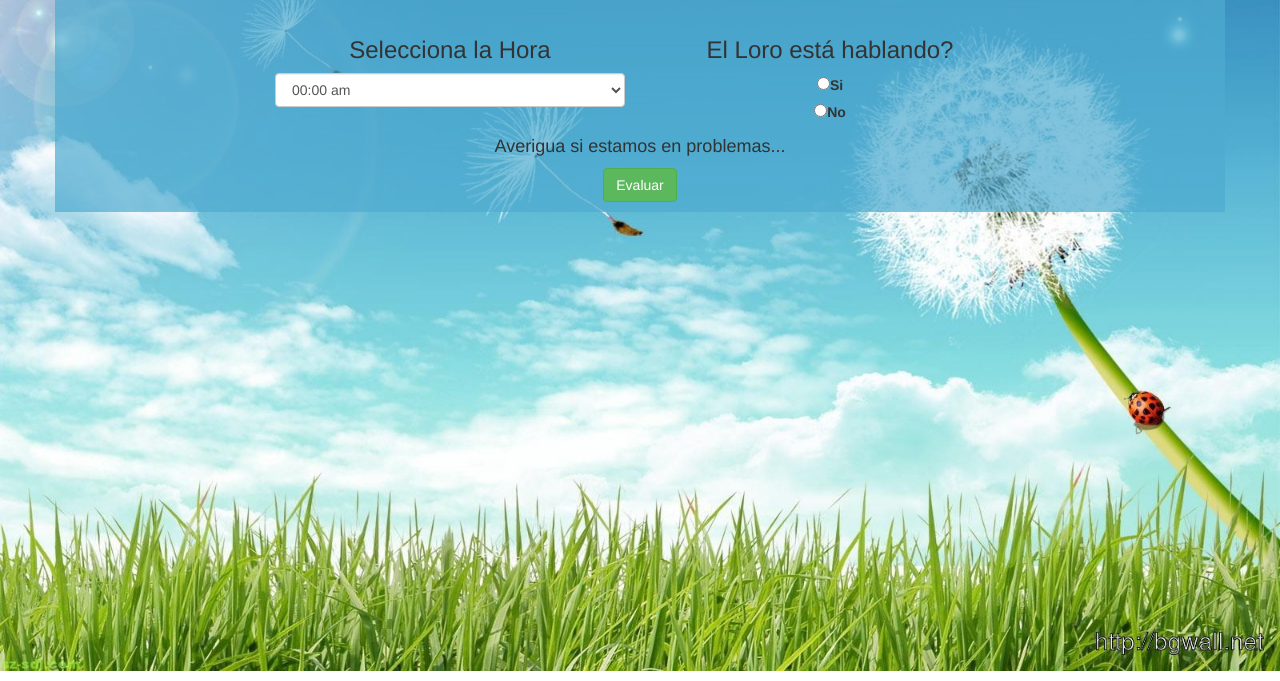
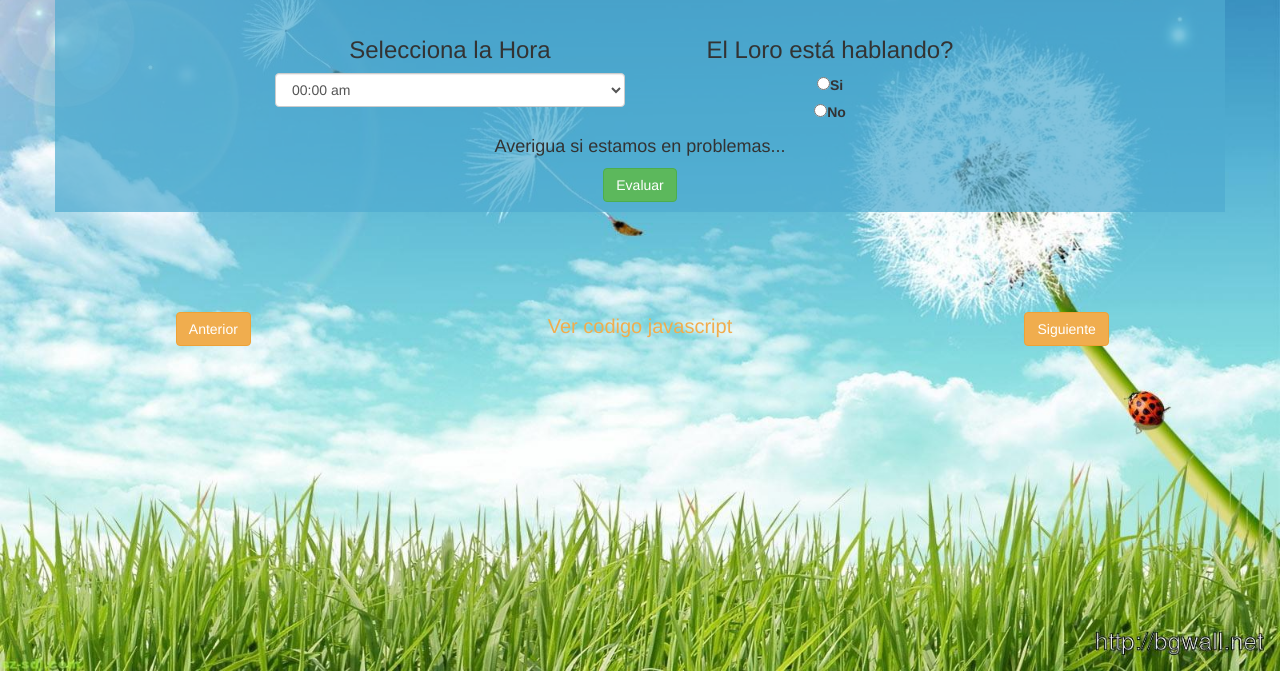
Before and after one commit to ZareMendozaC/JSparte2-ejercicio5, a plain HTML site: page index.html in a window 1280 px wide. Shown: the part 119-800 px from the top of the page. Drawn offline with Linux system fonts and the light colour scheme.

Commit message:
adding navigation

```diff
--- a/css/main.css
+++ b/css/main.css
@@ -35,3 +35,21 @@ body{
 .respuesta .btn{
 	background-color: #80c421;
 }
+
+.navegacion{
+	margin-top: 100px;
+}
+.navegacion a{
+	text-decoration: none;
+}
+.navegacion .micode{
+	color: #f0ad4e;
+	font-size: 20px;
+}
+ .navegacion .micode:hover{
+	color: yellow;
+	font-size: 20px;
+}
+footer{
+	background-color: none;
+}
--- a/index.html
+++ b/index.html
@@ -72,7 +72,25 @@
 			</div>
 			<p><button onclick="evaluar()" class="btn-success btn-md btn">Evaluar</button></p>
 		</div>
+
 	</div>
+	<footer class="container-fluid">
+		<div class="row navegacion">
+			<div class="col-md-4 col-xs-4 text-center anterior">
+			<a type="button" class="btn btn-warning" href="https://zaremendozac.github.io/JSparte2-ejercicio4/">Anterior</a>
+			</div>
+			<div class="col-md-4 col-xs-4 text-center codigo">
+				<a class="micode" href="https://github.com/ZareMendozaC/JSparte2-ejercicio5/blob/master/main.js">Ver codigo javascript</a>
+
+			</div>
+			<div class="col-md-4 col-xs-4 text-center siguiente">
+				<a type="button" class="btn btn-warning"  href="https://zaremendozac.github.io/JSparte2-ejercicio6/">Siguiente</a>
+			</div>
+	</div>
+	</footer>
 </body>
+
+
+
 <script type="text/javascript" src="main.js"></script>
 </html>
--- a/main.js
+++ b/main.js
@@ -1,4 +1,4 @@
-// funcion para el checked del monoB
+// funcion para el checked del loro
 function loro_si()
 {
     var img = document.getElementById("check_habla");
```
Also changed, not shown: 1 other file.
